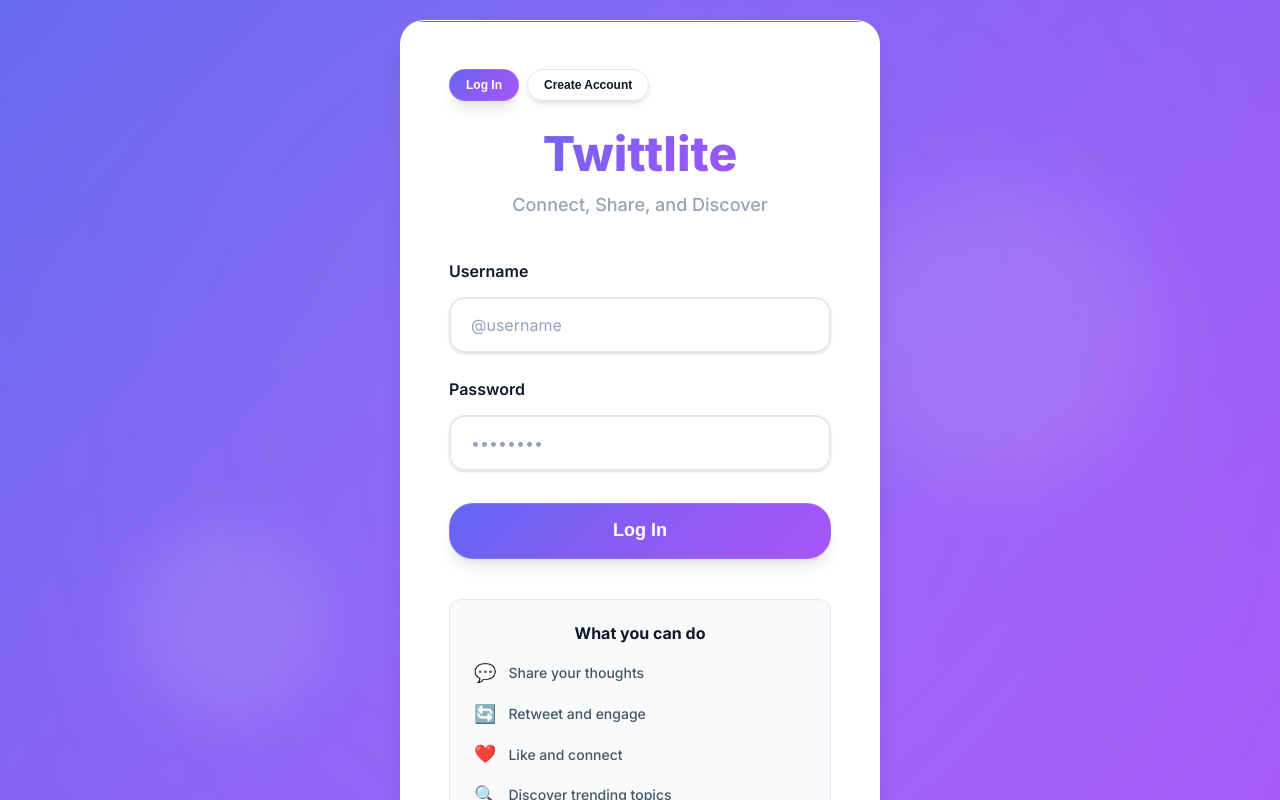
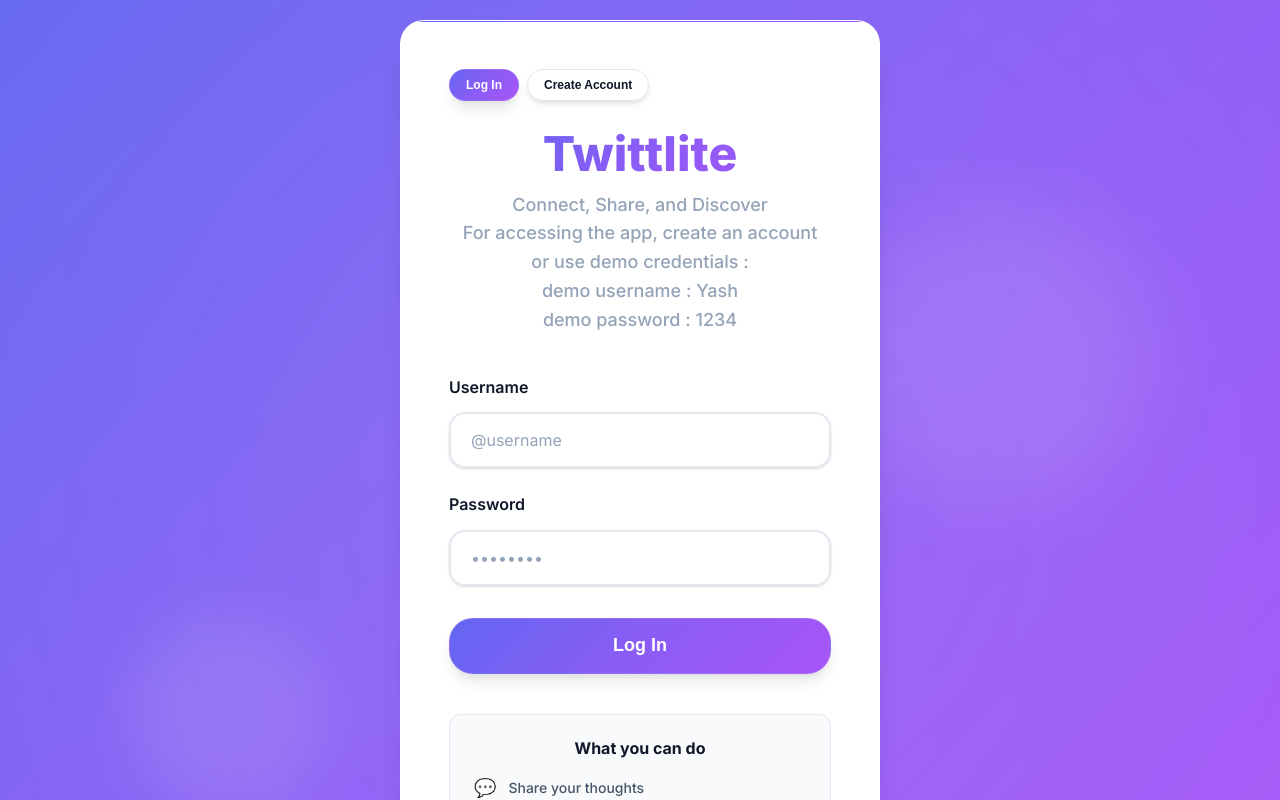
Before and after one commit to anonymous-error404/GoogleGenAIExchange-DemoApp, a React (Vite) app: page /profile in a window 1280 px wide. Built offline with nearby package versions, Linux system fonts and the light colour scheme; no server answers.

Commit message:
Update Login.tsx

```diff
--- a/src/components/Login.tsx
+++ b/src/components/Login.tsx
@@ -134,7 +134,11 @@ export default function Login() {
             margin: 0,
             fontWeight: '500'
           }}>
-            Connect, Share, and Discover
+            Connect, Share, and Discover <br/>
+            For accessing the app, create an account <br/>
+            or use demo credentials : <br/>
+            demo username : Yash <br/>
+            demo password : 1234 <br/>
           </p>
         </div>
 
```
